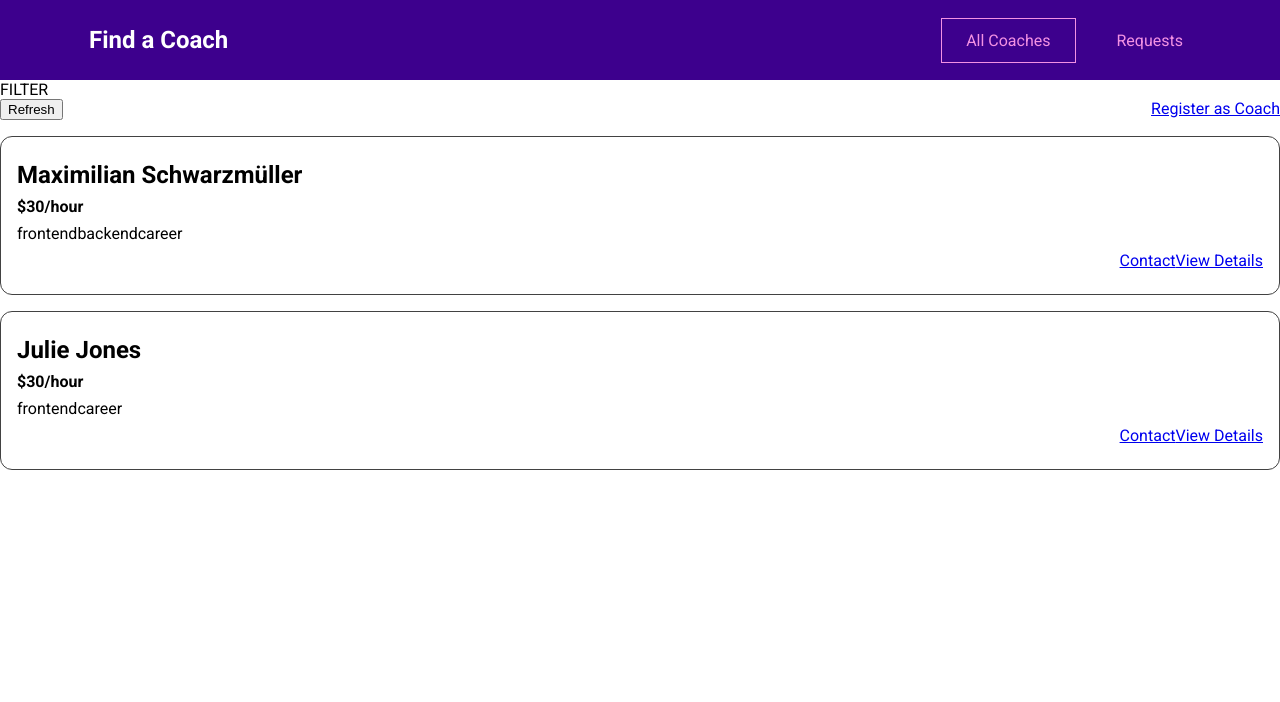
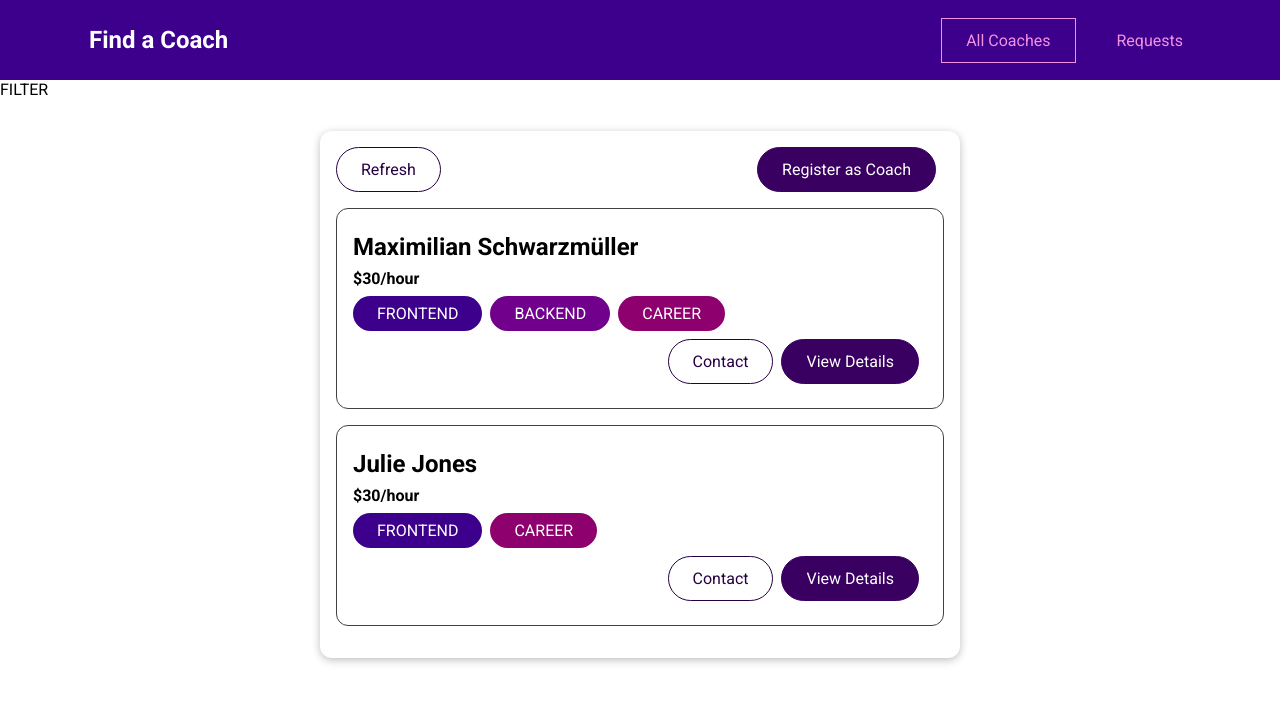
Before and after one commit to JeffreyLuW/find-a-coach, a Vue app in the folder client/: page /coaches in a window 1280 px wide. Shown: the top 702 px of the page. Built offline with nearby package versions, Linux system fonts and the light colour scheme.

Commit message:
add-base-card-button-badge

```diff
--- a/client/src/components/coaches/CoachItem.vue
+++ b/client/src/components/coaches/CoachItem.vue
@@ -3,11 +3,11 @@
     <h3>{{ fullName }}</h3>
     <h4>${{ rate }}/hour</h4>
     <div>
-        <span v-for="area in areas" :key="area">{{ area }}</span>
+      <base-badge v-for="area in areas" :key="area" :type="area" :title="area"></base-badge>
     </div>
     <div class="actions">
-        <router-link :to="coachContactLink">Contact</router-link>
-        <router-link :to="coachDetailsLink">View Details</router-link>
+      <base-button mode="outline" link :to="coachContactLink">Contact</base-button>
+      <base-button link :to="coachDetailsLink">View Details</base-button>
     </div>
   </li>
 </template>
--- /dev/null
+++ b/client/src/components/ui/BaseBadge.vue
@@ -0,0 +1,42 @@
+<template>
+  <span class="badge" :class="type">
+    {{ text }}
+  </span>
+</template>
+
+<script>
+export default {
+  props: ['type', 'title'],
+  computed: {
+    text() {
+      return this.title.toUpperCase();
+    }
+  }
+}
+</script>
+
+<style scoped>
+.badge {
+  background-color: #ccc;
+  color: #252525;
+  border-radius: 30px;
+  padding: 0.5rem 1.5rem;
+  display: inline-block;
+  margin-right: 0.5rem;
+}
+
+.frontend {
+  background-color: #3d008d;
+  color: white;
+}
+
+.backend {
+  background-color: #71008d;
+  color: white;
+}
+
+.career {
+  background-color: #8d006e;
+  color: white;
+}
+</style>
--- /dev/null
+++ b/client/src/components/ui/BaseButton.vue
@@ -0,0 +1,73 @@
+<template>
+  <button v-if="!link" :class="mode">
+    <slot></slot>
+  </button>
+  <router-link v-else :to="to" :class="mode">
+    <slot></slot>
+  </router-link>
+</template>
+
+<script>
+export default {
+  props: {
+    mode: {
+      type: String,
+      required: false,
+      default: null
+    },
+    link: {
+      type: Boolean,
+      required: false,
+      default: false
+    },
+    to: {
+      type: String,
+      required: false,
+      default: '/'
+    }
+  }
+}
+</script>
+
+<style scoped>
+button,
+a {
+  text-decoration: none;
+  padding: 0.75rem 1.5rem;
+  font: inherit;
+  background-color: #3a0061;
+  border: 1px solid #3a0061;
+  color: white;
+  cursor: pointer;
+  border-radius: 30px;
+  margin-right: 0.5rem;
+  display: inline-block;
+}
+
+a:hover,
+a:active,
+button:hover,
+button:active {
+  background-color: #270041;
+  border-color: #270041;
+}
+
+.flat {
+  background-color: transparent;
+  color: #3a0061;
+  border: none;
+}
+
+.outline {
+  background-color: transparent;
+  border-color: #270041;
+  color: #270041;
+}
+
+.flat:hover,
+.flat:active,
+.outline:hover,
+.outline:active {
+  background-color: #edd2ff;
+}
+</style>
--- /dev/null
+++ b/client/src/components/ui/BaseCard.vue
@@ -0,0 +1,15 @@
+<template>
+  <div class="card">
+    <slot></slot>
+  </div>
+</template>
+
+<style scoped>
+.card {
+  border-radius: 12px;
+  box-shadow: 0 2px 8px rgba(0, 0, 0, 0.26);
+  padding: 1rem;
+  margin: 2rem auto;
+  max-width: 40rem;
+}
+</style>
--- a/client/src/pages/coaches/CoachesList.vue
+++ b/client/src/pages/coaches/CoachesList.vue
@@ -2,9 +2,10 @@
   <div>
   <section>FILTER</section>
   <section>
+    <base-card>
       <div class="controls">
-      <button>Refresh</button>
-      <router-link to="/register">Register as Coach</router-link>
+        <base-button mode="outline">Refresh</base-button>
+        <base-button link to="/register">Register as Coach</base-button>
       </div>
       <ul v-if="hasCoaches">
         <coach-item
@@ -18,6 +19,7 @@
         ></coach-item>
       </ul>
       <h3 v-else>No coaches found.</h3>
+    </base-card>
   </section>
 </div>
 </template>
```
Also changed, not shown: client/src/main.js (+7 -0 lines). Lines whose indentation alone changed are shown as unchanged.
